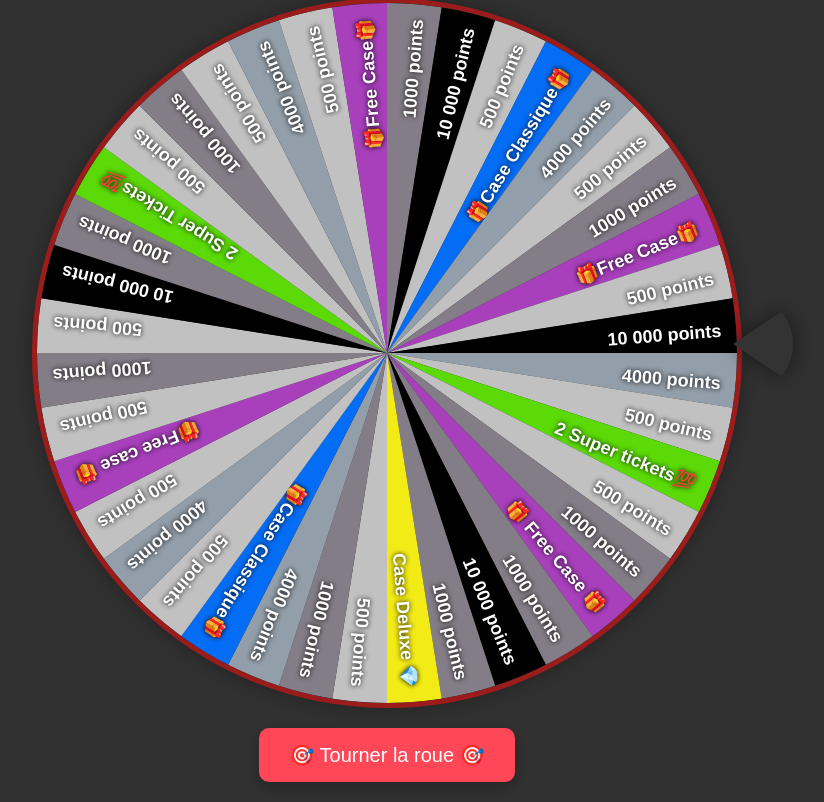
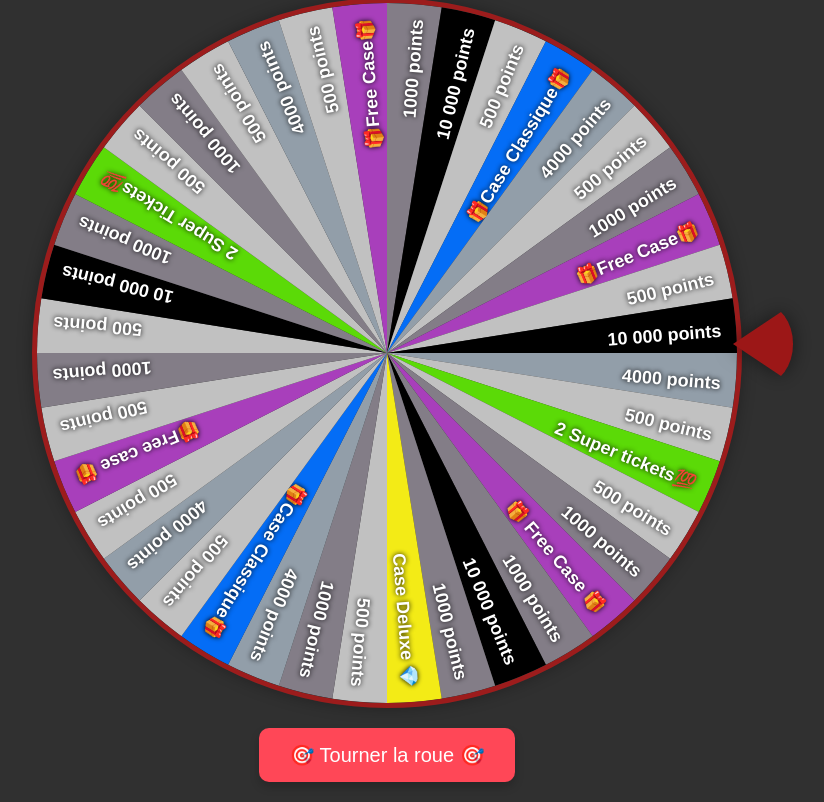
Before and after one commit to SpyKatra/CrazyToxiic, a plain HTML site: page index.html in a window 1280 px wide. Shown: the whole page, without its empty margins (253-1077 px from the left). Drawn offline with Linux system fonts and the light colour scheme.

Commit message:
Update index.html

```diff
--- a/index.html
+++ b/index.html
@@ -68,7 +68,7 @@ button:hover {
     height: 0;
     border-left: 40px solid transparent;
     border-right: 40px solid transparent;
-    border-bottom: 60px solid #333;
+    border-bottom: 60px solid #9C1717;
     border-radius: 50%;
     transform: translate(300px, -50%) rotate(270deg);
     z-index: 1;
```
